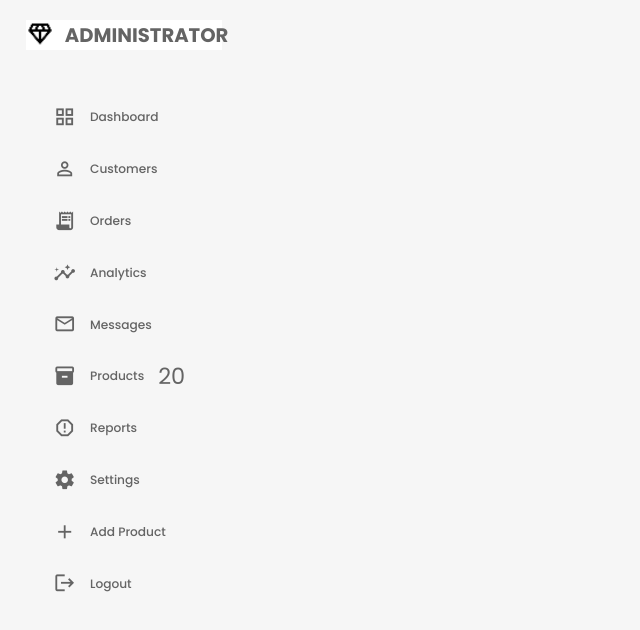
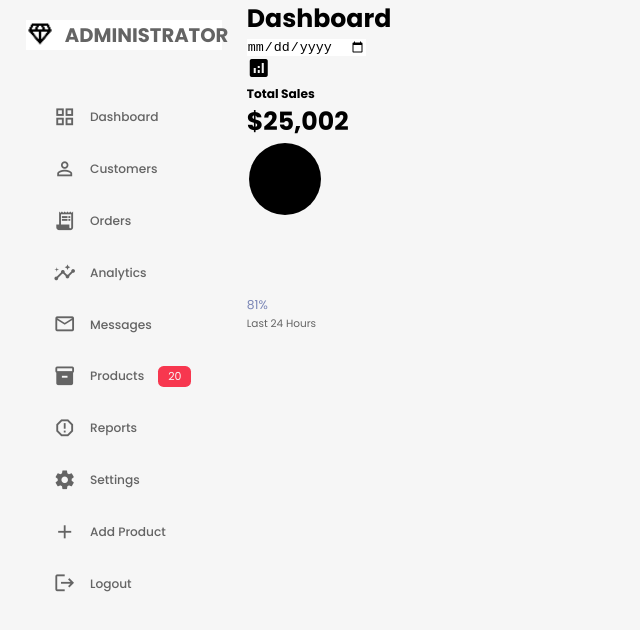
Before and after one commit to EstherNgeno/Responsive-Admin-Dashboard, a plain HTML site: page index.html in a window 1280 px wide. Shown: the whole page, without its empty margins (0-640 px from the left). Drawn offline with Linux system fonts and the light colour scheme.

Commit message:
Dashboard created

```diff
--- a/index.html
+++ b/index.html
@@ -35,6 +35,29 @@
                 <a href="#"><span class="material-icons">logout</span><h3>Logout</h3></a>
             </div>
         </aside>
+        <!-- END OF ASIDE -->
+         <main>
+            <h1>Dashboard</h1>
+            <div class="date"><input type="date"></div>
+            <div class="insights">
+                <div class="sales"><span class="material-icons">analytics</span>
+                    <div class="middle">
+                        <div class="left">
+                            <h3>Total Sales</h3>
+                            <h1>$25,002</h1>
+                        </div>
+                        <div class="progress">
+                            <svg><circle cx="38" cy="38" r="36"></circle></svg>
+                            <div class="number">
+                                <p>81%</p>
+                            </div>
+                        </div>
+                    </div>
+                    <small class="text-muted">Last 24 Hours</small>
+                </div>
+                <!--END OF SALES-->
+            </div>
+         </main>
     </div>
 </body>
 </html>
--- a/style.css
+++ b/style.css
@@ -181,6 +181,7 @@ aside .sidebar a {
 
 aside .sidebar a span {
     font-size: 1.6rem;
+    transition: all 300ms ease;
 }
 
 aside .sidebar a.last-child {
@@ -194,3 +195,31 @@ aside .sidebar a.active {
     color: var(--color-primary);
     margin-left: 0;
 }
+
+aside .sidebar a.active:before {
+    content: "";
+    width: 6px;
+    height: 100%;
+    background: var(--color-primary);
+}
+
+aside .sidebar a.active span {
+    color: var(--color-primary);
+    margin-left: calc(1rem - 3px);
+}
+
+aside .sidebar a:hover{
+    color: var(--color-primary);
+}
+
+aside .sidebar a:hover span {
+    margin-left: 1rem;
+}
+
+aside .sidebar .message-count {
+    background: var(--color-danger);
+    color: var(--color-white);
+    padding: 2px 10px;
+    font-size: 11px;
+    border-radius: var(--border-radius-1);
+}
```
